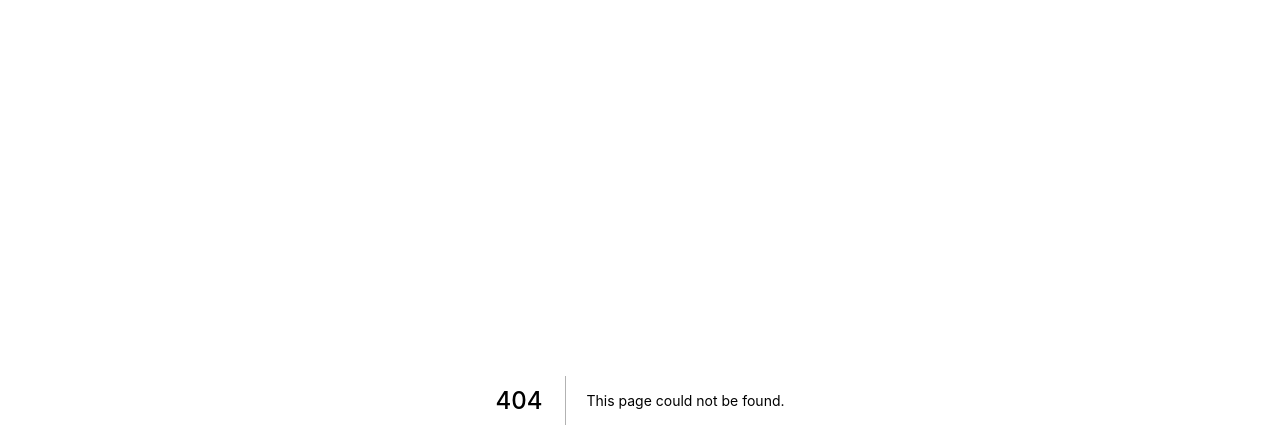
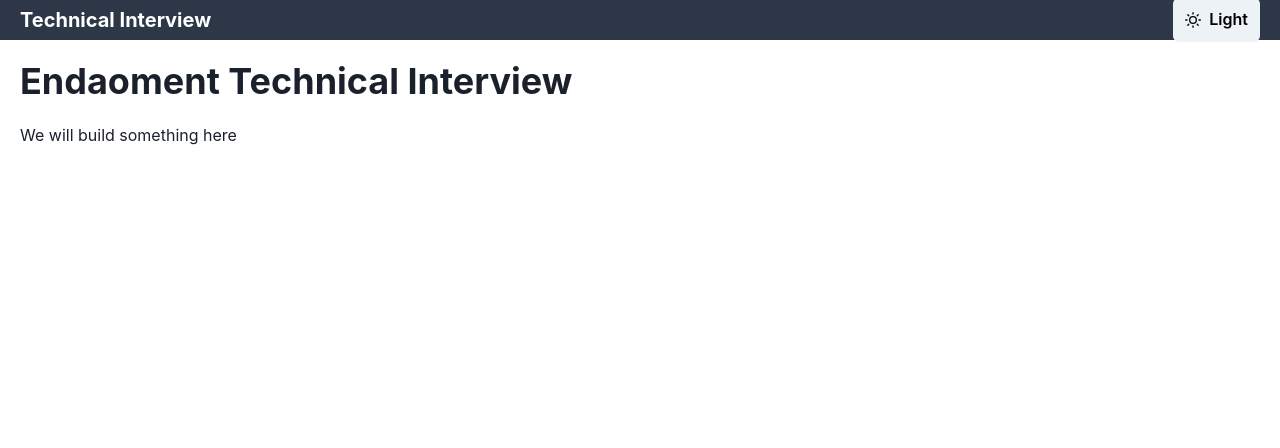
Before and after one commit to Naguumo/interview-next, a Next.js app: page /endaoment in a window 1280 px wide. Before the commit this address had no page. Shown: the top 448 px of the page. Built offline with nearby package versions, Linux system fonts and the light colour scheme.

Commit message:
Add endaoment page

```diff
--- /dev/null
+++ b/pages/endaoment/index.tsx
@@ -0,0 +1,12 @@
+import { BaseLayout } from '@layouts/Base'
+import type { NextPage } from 'next'
+
+const EndaomentPage: NextPage = () => {
+  return (
+    <BaseLayout label='Endaoment Technical Interview'>
+      We will build something here
+    </BaseLayout>
+  )
+}
+
+export default EndaomentPage
```
